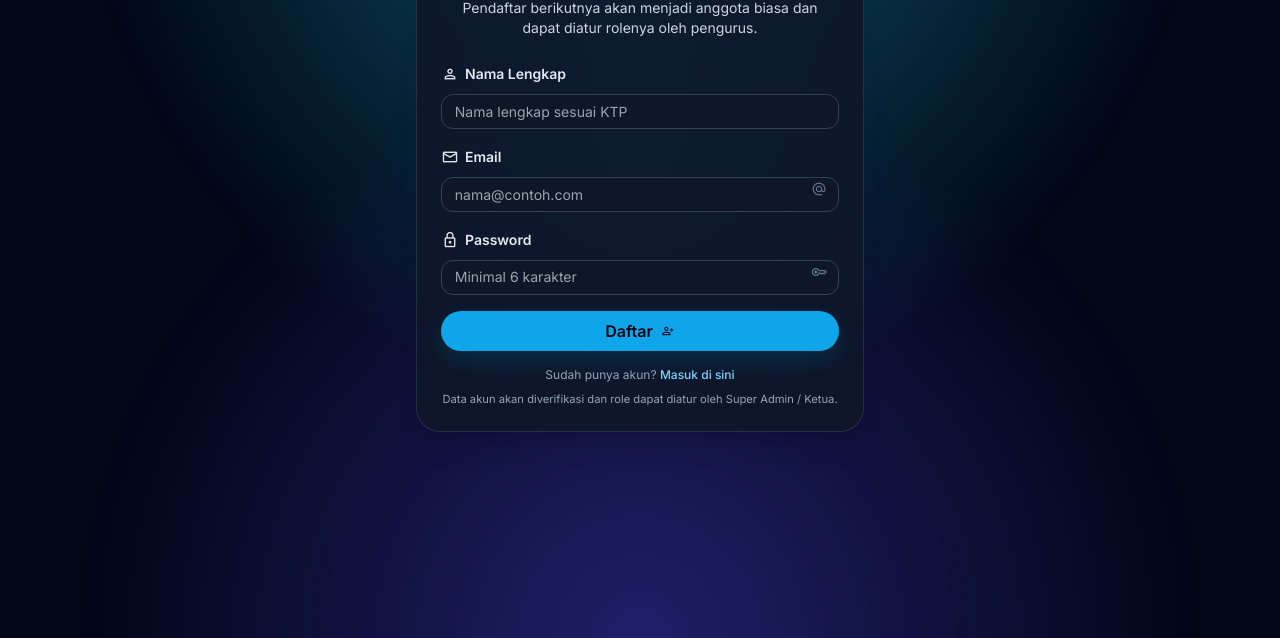
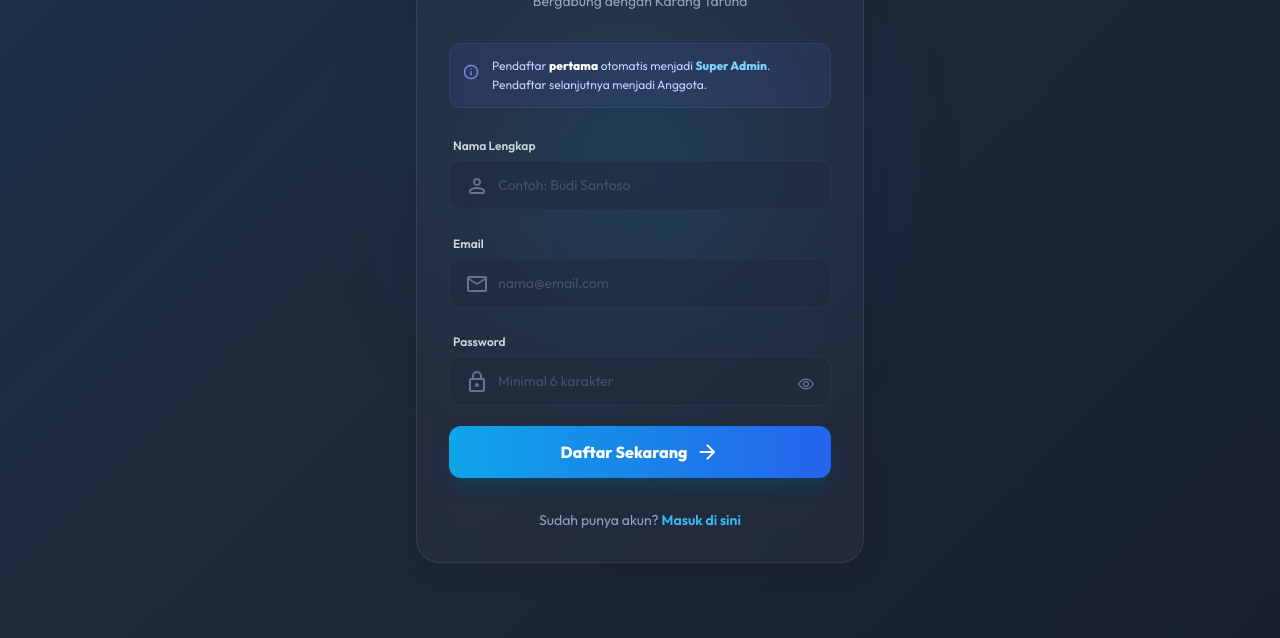
Before and after one commit to karteji0108-svg/c, a plain HTML site: page register.html in a window 1280 px wide. Shown: the part 162-800 px from the top of the page. Drawn offline with nearby package versions, Linux system fonts and the light colour scheme; no server answers.

Commit message:
Update register.html

```diff
--- a/register.html
+++ b/register.html
@@ -1,182 +1,225 @@
-    <!DOCTYPE html>
-<html lang="id" class="scroll-smooth">
+<!DOCTYPE html>
+<html lang="id">
 <head>
   <meta charset="UTF-8" />
   <meta name="viewport" content="width=device-width, initial-scale=1.0" />
-  <title>Register - KARTEJI</title>
+  <title>Daftar Akun - KARTEJI</title>
 
-  <meta name="description" content="Daftar sebagai anggota KARTEJI untuk mengelola kegiatan, pengumuman, dan kas Karang Taruna Cilosari Barat.">
+  <script src="https://cdn.tailwindcss.com"></script>
+  <link rel="stylesheet" href="https://fonts.googleapis.com/css2?family=Material+Symbols+Rounded:opsz,wght,FILL,GRAD@48,400,0,0" />
+  <link href="https://fonts.googleapis.com/css2?family=Outfit:wght@300;400;600;800&display=swap" rel="stylesheet">
 
-  <!-- Tailwind -->
-  <script src="https://cdn.tailwindcss.com"></script>
+  <style>
+    body { font-family: 'Outfit', sans-serif; }
 
-  <!-- Material Symbols (icon) -->
-  <link rel="stylesheet" href="https://fonts.googleapis.com/css2?family=Material+Symbols+Outlined:wght@300;400;500" />
+    /* Background Animation (Konsisten dengan halaman depan) */
+    .bg-gradient-animate {
+      background: linear-gradient(-45deg, #0f172a, #1e293b, #0c4a6e, #1e1b4b);
+      background-size: 400% 400%;
+      animation: gradientBG 15s ease infinite;
+    }
+    @keyframes gradientBG {
+      0% { background-position: 0% 50%; }
+      50% { background-position: 100% 50%; }
+      100% { background-position: 0% 50%; }
+    }
 
-  <!-- Custom CSS -->
-  <link rel="stylesheet" href="assets/css/style.css" />
-  <link rel="stylesheet" href="assets/css/responsive.css" />
+    /* Glass Effect */
+    .glass {
+      background: rgba(255, 255, 255, 0.03);
+      backdrop-filter: blur(16px);
+      -webkit-backdrop-filter: blur(16px);
+      border: 1px solid rgba(255, 255, 255, 0.08);
+      box-shadow: 0 4px 30px rgba(0, 0, 0, 0.1);
+    }
 
-  <!-- Animasi ringan -->
-  <style>
-    @keyframes fade-up {
-      0% {
-        opacity: 0;
-        transform: translateY(20px);
-      }
-      100% {
-        opacity: 1;
-        transform: translateY(0);
+    /* Input Autofill Fix for Dark Mode */
+    input:-webkit-autofill,
+    input:-webkit-autofill:hover,
+    input:-webkit-autofill:focus,
+    input:-webkit-autofill:active{
+        -webkit-box-shadow: 0 0 0 30px #1e293b inset !important;
+        -webkit-text-fill-color: white !important;
+        transition: background-color 5000s ease-in-out 0s;
+    }
+
+    /* Animation Utilities */
+    .slide-up { animation: slideUp 0.6s cubic-bezier(0.16, 1, 0.3, 1) forwards; opacity: 0; transform: translateY(20px); }
+    .delay-100 { animation-delay: 0.1s; }
+    .delay-200 { animation-delay: 0.2s; }
+
+    @keyframes slideUp { to { transform: translateY(0); opacity: 1; } }
+  </style>
+</head>
+<body class="bg-slate-950 text-white min-h-screen flex items-center justify-center p-4 bg-gradient-animate relative overflow-hidden">
+
+  <a href="index.html" class="absolute top-6 left-6 p-2 rounded-full glass hover:bg-white/10 transition-colors z-20">
+    <span class="material-symbols-rounded text-slate-300 block">arrow_back</span>
+  </a>
+
+  <div class="absolute top-1/4 left-1/2 -translate-x-1/2 w-64 h-64 bg-sky-500/20 blur-[100px] rounded-full pointer-events-none"></div>
+
+  <main class="w-full max-w-md relative z-10">
+    <div class="glass rounded-3xl p-8 slide-up">
+
+      <div class="text-center mb-8">
+        <h1 class="text-3xl font-bold bg-clip-text text-transparent bg-gradient-to-r from-sky-400 to-indigo-400">
+          Buat Akun
+        </h1>
+        <p class="text-slate-400 text-sm mt-2">Bergabung dengan Karang Taruna</p>
+      </div>
+
+      <div class="bg-indigo-500/10 border border-indigo-500/20 rounded-xl p-3 mb-6 flex items-start gap-3 slide-up delay-100">
+        <span class="material-symbols-rounded text-indigo-400 text-lg mt-0.5">info</span>
+        <p class="text-xs text-indigo-200 leading-relaxed">
+          Pendaftar <strong class="text-white">pertama</strong> otomatis menjadi <span class="text-sky-300 font-bold">Super Admin</span>. Pendaftar selanjutnya menjadi Anggota.
+        </p>
+      </div>
+
+      <form id="register-form" class="space-y-5 slide-up delay-200">
+
+        <div class="space-y-1">
+          <label class="text-xs font-semibold text-slate-300 ml-1">Nama Lengkap</label>
+          <div class="relative group">
+            <span class="material-symbols-rounded absolute left-4 top-3.5 text-slate-500 group-focus-within:text-sky-400 transition-colors">person</span>
+            <input
+              type="text"
+              id="register-name"
+              required
+              class="w-full bg-slate-800/50 border border-slate-700/50 text-white text-sm rounded-xl px-4 pl-12 py-3.5 focus:outline-none focus:ring-2 focus:ring-sky-500/50 focus:border-sky-500 transition-all placeholder:text-slate-600"
+              placeholder="Contoh: Budi Santoso"
+            >
+          </div>
+        </div>
+
+        <div class="space-y-1">
+          <label class="text-xs font-semibold text-slate-300 ml-1">Email</label>
+          <div class="relative group">
+            <span class="material-symbols-rounded absolute left-4 top-3.5 text-slate-500 group-focus-within:text-sky-400 transition-colors">mail</span>
+            <input
+              type="email"
+              id="register-email"
+              required
+              class="w-full bg-slate-800/50 border border-slate-700/50 text-white text-sm rounded-xl px-4 pl-12 py-3.5 focus:outline-none focus:ring-2 focus:ring-sky-500/50 focus:border-sky-500 transition-all placeholder:text-slate-600"
+              placeholder="nama@email.com"
+            >
+          </div>
+        </div>
+
+        <div class="space-y-1">
+          <label class="text-xs font-semibold text-slate-300 ml-1">Password</label>
+          <div class="relative group">
+            <span class="material-symbols-rounded absolute left-4 top-3.5 text-slate-500 group-focus-within:text-sky-400 transition-colors">lock</span>
+            <input
+              type="password"
+              id="register-password"
+              required
+              minlength="6"
+              class="w-full bg-slate-800/50 border border-slate-700/50 text-white text-sm rounded-xl px-4 pl-12 py-3.5 focus:outline-none focus:ring-2 focus:ring-sky-500/50 focus:border-sky-500 transition-all placeholder:text-slate-600"
+              placeholder="Minimal 6 karakter"
+            >
+            <button type="button" onclick="togglePassword()" class="absolute right-4 top-3.5 text-slate-500 hover:text-slate-300">
+              <span id="eye-icon" class="material-symbols-rounded text-lg">visibility</span>
+            </button>
+          </div>
+        </div>
+
+        <button
+          type="submit"
+          class="w-full bg-gradient-to-r from-sky-500 to-blue-600 hover:from-sky-400 hover:to-blue-500 text-white font-bold py-3.5 rounded-xl shadow-lg shadow-sky-900/50 transition-all active:scale-95 flex items-center justify-center gap-2 mt-2"
+        >
+          <span>Daftar Sekarang</span>
+          <span class="material-symbols-rounded">arrow_forward</span>
+        </button>
+
+      </form>
+
+      <div class="mt-8 text-center slide-up delay-200">
+        <p class="text-slate-400 text-sm">
+          Sudah punya akun?
+          <a href="login.html" class="text-sky-400 hover:text-sky-300 font-semibold transition-colors">Masuk di sini</a>
+        </p>
+      </div>
+
+    </div>
+  </main>
+
+  <div id="toast" class="fixed top-5 right-5 bg-emerald-500 text-white px-6 py-4 rounded-xl shadow-2xl transform translate-y-[-150%] transition-transform duration-300 flex items-center gap-3 z-50">
+    <span class="material-symbols-rounded bg-white/20 rounded-full p-1">check</span>
+    <div>
+      <h4 class="font-bold text-sm">Berhasil Mendaftar!</h4>
+      <p class="text-xs text-emerald-100" id="toast-message">Mengalihkan...</p>
+    </div>
+  </div>
+
+  <script>
+    // 1. Toggle Password Visibility
+    function togglePassword() {
+      const input = document.getElementById('register-password');
+      const icon = document.getElementById('eye-icon');
+      if (input.type === 'password') {
+        input.type = 'text';
+        icon.innerText = 'visibility_off';
+      } else {
+        input.type = 'password';
+        icon.innerText = 'visibility';
       }
     }
 
-    @keyframes glow-soft {
-      0%, 100% {
-        opacity: 0.4;
-        transform: translateY(0);
+    // 2. Handle Register Logic
+    document.getElementById('register-form').addEventListener('submit', function(e) {
+      e.preventDefault();
+
+      const name = document.getElementById('register-name').value;
+      const email = document.getElementById('register-email').value;
+      const password = document.getElementById('register-password').value;
+
+      // Ambil data users yang sudah ada
+      const users = JSON.parse(localStorage.getItem('karteji_users')) || [];
+
+      // Cek apakah email sudah terdaftar
+      const existingUser = users.find(u => u.email === email);
+      if (existingUser) {
+        alert('Email ini sudah terdaftar. Silakan gunakan email lain atau login.');
+        return;
       }
-      50% {
-        opacity: 0.9;
-        transform: translateY(-6px);
+
+      // Tentukan Role
+      // Jika array kosong, maka dia user pertama -> super_admin
+      // Jika tidak, member
+      let role = 'member';
+      let roleName = 'Anggota';
+
+      if (users.length === 0) {
+        role = 'super_admin';
+        roleName = 'Super Admin';
       }
-    }
 
-    .anim-fade-up {
-      animation: fade-up 0.8s ease-out both;
-    }
+      // Buat object user baru
+      const newUser = {
+        id: Date.now(), // simple ID
+        name: name,
+        email: email,
+        password: password, // Note: In real app, never store plain text password!
+        role: role,
+        joinedAt: new Date().toISOString()
+      };
 
-    .anim-fade-up-delay {
-      animation: fade-up 0.95s ease-out 0.12s both;
-    }
+      // Simpan
+      users.push(newUser);
+      localStorage.setItem('karteji_users', JSON.stringify(users));
 
-    .anim-glow-soft {
-      animation: glow-soft 10s ease-in-out infinite;
-    }
-  </style>
-</head>
-<body class="min-h-screen bg-slate-950 text-slate-50 flex flex-col font-sans antialiased" data-page="register">
-  <!-- Navbar di-load via JS -->
-  <div id="navbar"></div>
+      // Show Toast & Redirect
+      const toast = document.getElementById('toast');
+      const toastMsg = document.getElementById('toast-message');
 
-  <main class="flex-1 container mx-auto px-4 py-8 md:py-10 relative">
-    <!-- Background gradient halus -->
-    <div class="pointer-events-none fixed inset-0 opacity-40 bg-[radial-gradient(circle_at_top,_#22d3ee_0,_transparent_55%),_radial-gradient(circle_at_bottom,_#4f46e5_0,_transparent_55%)]"></div>
+      toastMsg.innerText = `Halo ${roleName}, silakan login.`;
+      toast.classList.remove('translate-y-[-150%]');
 
-    <section class="relative flex justify-center items-center">
-      <!-- Glow belakang kartu -->
-      <div class="absolute w-72 h-72 rounded-full bg-sky-500/25 blur-3xl opacity-60 anim-glow-soft"></div>
-
-      <div class="relative w-full max-w-md glass-panel space-y-6 rounded-3xl border border-slate-700/60 shadow-xl backdrop-blur-xl anim-fade-up">
-        <div class="pt-5 px-5 md:px-6 text-center space-y-3">
-          <span class="inline-flex items-center px-3 py-1 text-[0.7rem] font-medium rounded-full bg-emerald-500/10 text-emerald-300 ring-1 ring-emerald-400/30">
-            <span class="w-1.5 h-1.5 rounded-full bg-emerald-400 mr-1 animate-pulse"></span>
-            Pendaftaran Anggota KARTEJI
-          </span>
-          <div class="space-y-1">
-            <h1 class="page-title text-2xl md:text-3xl font-semibold tracking-tight">
-              Daftar Anggota KARTEJI
-            </h1>
-            <p class="text-slate-300 text-xs md:text-sm max-w-sm mx-auto">
-              Pendaftar pertama otomatis menjadi
-              <span class="font-semibold text-emerald-300">Super Admin</span>.
-              Pendaftar berikutnya akan menjadi anggota biasa dan dapat diatur rolenya oleh pengurus.
-            </p>
-          </div>
-        </div>
-
-        <div class="px-5 pb-5 md:px-6 md:pb-6 anim-fade-up-delay">
-          <form id="register-form" class="space-y-4 text-sm">
-            <!-- Nama -->
-            <div class="space-y-1">
-              <label for="register-name" class="form-label inline-flex items-center gap-1.5 text-xs md:text-sm text-slate-200">
-                <span class="material-symbols-outlined text-base md:text-[18px]">person</span>
-                <span>Nama Lengkap</span>
-              </label>
-              <input
-                type="text"
-                id="register-name"
-                class="form-input w-full text-xs md:text-sm"
-                placeholder="Nama lengkap sesuai KTP"
-                autocomplete="name"
-                required
-              />
-            </div>
-
-            <!-- Email -->
-            <div class="space-y-1">
-              <label for="register-email" class="form-label inline-flex items-center gap-1.5 text-xs md:text-sm text-slate-200">
-                <span class="material-symbols-outlined text-base md:text-[18px]">mail</span>
-                <span>Email</span>
-              </label>
-              <div class="relative">
-                <input
-                  type="email"
-                  id="register-email"
-                  class="form-input w-full pr-10 text-xs md:text-sm"
-                  placeholder="nama@contoh.com"
-                  autocomplete="email"
-                  required
-                />
-                <span class="material-symbols-outlined absolute inset-y-0 right-3 my-auto text-slate-500 text-base pointer-events-none">
-                  alternate_email
-                </span>
-              </div>
-            </div>
-
-            <!-- Password -->
-            <div class="space-y-1">
-              <label for="register-password" class="form-label inline-flex items-center gap-1.5 text-xs md:text-sm text-slate-200">
-                <span class="material-symbols-outlined text-base md:text-[18px]">lock</span>
-                <span>Password</span>
-              </label>
-              <div class="relative">
-                <input
-                  type="password"
-                  id="register-password"
-                  class="form-input w-full pr-10 text-xs md:text-sm"
-                  placeholder="Minimal 6 karakter"
-                  minlength="6"
-                  autocomplete="new-password"
-                  required
-                />
-                <span class="material-symbols-outlined absolute inset-y-0 right-3 my-auto text-slate-500 text-base pointer-events-none">
-                  key
-                </span>
-              </div>
-            </div>
-
-            <!-- Submit -->
-            <button
-              type="submit"
-              class="btn-primary w-full mt-2 inline-flex items-center justify-center gap-2 text-sm md:text-base transition-transform duration-300 hover:-translate-y-0.5 hover:shadow-lg hover:shadow-emerald-500/30"
-            >
-              <span>Daftar</span>
-              <span class="material-symbols-outlined text-sm">person_add</span>
-            </button>
-          </form>
-
-          <div class="mt-4 space-y-2 text-center text-xs text-slate-400">
-            <p>
-              Sudah punya akun?
-              <a href="login.html" class="text-sky-300 hover:text-sky-200 font-medium">
-                Masuk di sini
-              </a>
-            </p>
-            <p class="text-[0.7rem]">
-              Data akun akan diverifikasi dan role dapat diatur oleh Super Admin / Ketua.
-            </p>
-          </div>
-        </div>
-      </div>
-    </section>
-  </main>
-
-  <!-- Tombol kembali (diisi via JS) -->
-  <div id="back-button" class="mt-4"></div>
-
-  <!-- Footer di-load via JS -->
-  <div id="footer"></div>
-
-  <script type="module" src="assets/js/main.js"></script>
+      setTimeout(() => {
+        window.location.href = 'login.html';
+      }, 2000);
+    });
+  </script>
 </body>
 </html>
```
